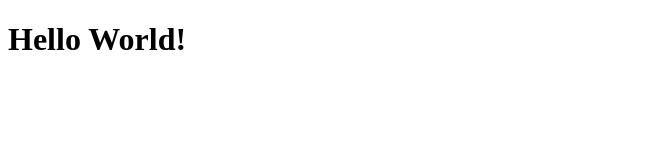
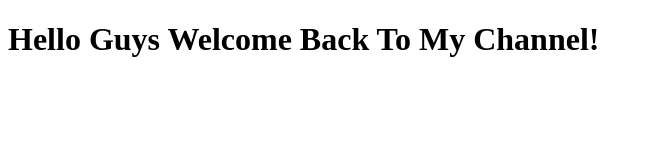
Before and after one commit to istamosh/revou-course, a plain HTML site: page software-engineer/index.html in a window 1280 px wide. Shown: the whole page, without its empty margins (0-652 px from the left). Drawn offline with Linux system fonts and the light colour scheme.

Commit message:
Second commit!

```diff
--- a/software-engineer/index.html
+++ b/software-engineer/index.html
@@ -6,6 +6,6 @@
     <title>Test</title>
   </head>
   <body>
-    <h1>Hello World!</h1>
+    <h1>Hello Guys Welcome Back To My Channel!</h1>
   </body>
 </html>
```
